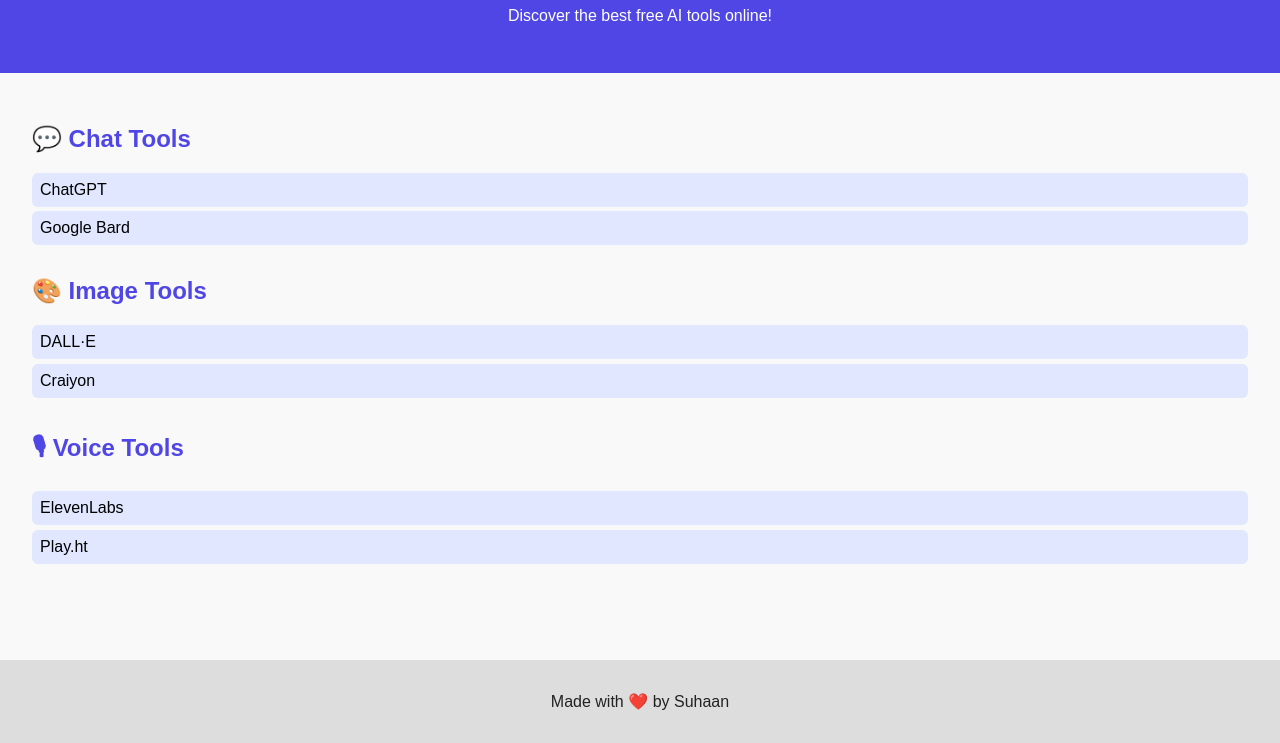
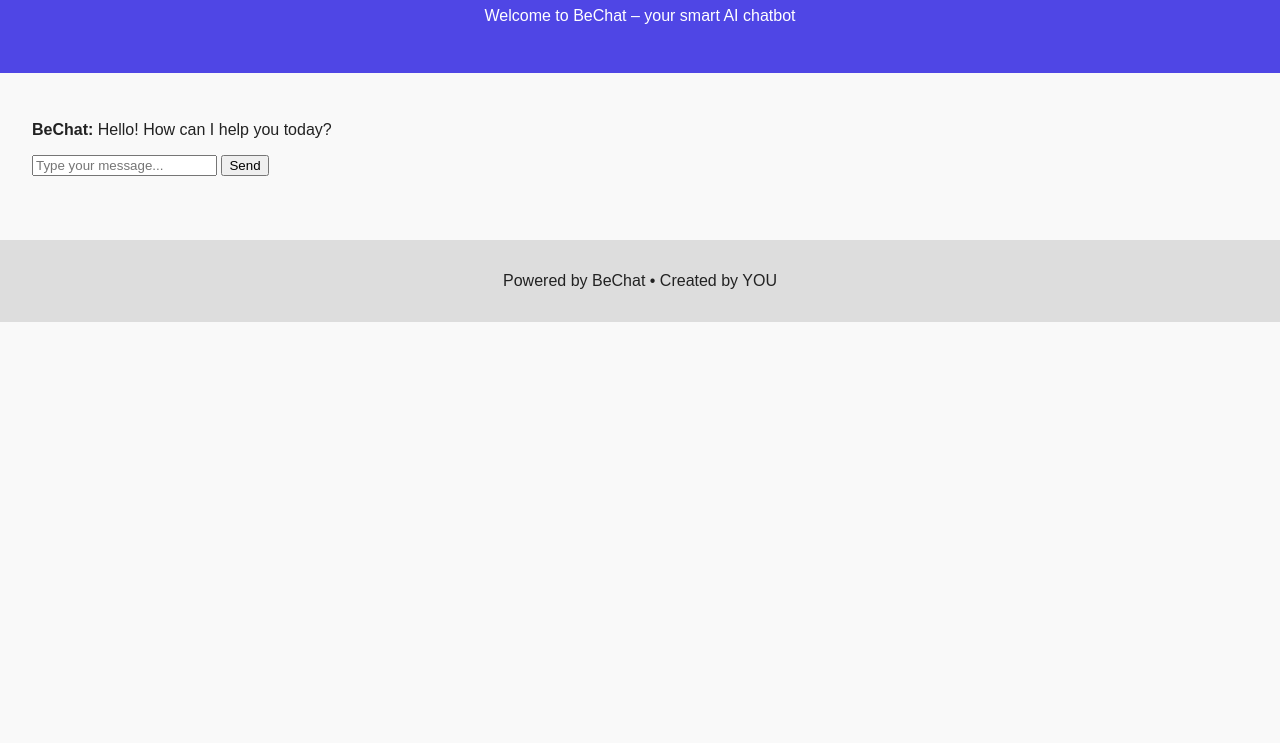
Before and after one commit to suhaan111223/my-ai-tools-site, a plain HTML site: page index.html in a window 1280 px wide. Shown: the part 106-849 px from the top of the page. After the commit the page ends 800 px from the top, so only its background shows below. Drawn offline with Linux system fonts and the light colour scheme.

Commit message:
index.html

```diff
--- a/index.html
+++ b/index.html
@@ -2,44 +2,57 @@
 <html lang="en">
 <head>
   <meta charset="UTF-8" />
-  <meta name="viewport" content="width=device-width, initial-scale=1.0" />
-  <title>My AI Tools</title>
+  <meta name="viewport" content="width=device-width, initial-scale=1.0"/>
+  <title>BEMAGE - BeChat AI</title>
   <link rel="stylesheet" href="style.css" />
 </head>
 <body>
   <header>
-    <h1>🔮 My AI Tools</h1>
-    <p>Discover the best free AI tools online!</p>
+    <h1>🤖 BEMAGE</h1>
+    <p>Welcome to BeChat – your smart AI chatbot</p>
   </header>
 
   <main>
-    <section class="tool">
-      <h2>💬 Chat Tools</h2>
-      <ul>
-        <li><a href="https://chat.openai.com" target="_blank">ChatGPT</a></li>
-        <li><a href="https://bard.google.com" target="_blank">Google Bard</a></li>
-      </ul>
-    </section>
-
-    <section class="tool">
-      <h2>🎨 Image Tools</h2>
-      <ul>
-        <li><a href="https://openai.com/dall-e" target="_blank">DALL·E</a></li>
-        <li><a href="https://www.craiyon.com" target="_blank">Craiyon</a></li>
-      </ul>
-    </section>
-
-    <section class="tool">
-      <h2>🎙 Voice Tools</h2>
-      <ul>
-        <li><a href="https://elevenlabs.io" target="_blank">ElevenLabs</a></li>
-        <li><a href="https://play.ht" target="_blank">Play.ht</a></li>
-      </ul>
+    <section class="chatbox">
+      <div id="chat-output">
+        <p><strong>BeChat:</strong> Hello! How can I help you today?</p>
+      </div>
+      <input type="text" id="user-input" placeholder="Type your message..." />
+      <button onclick="sendMessage()">Send</button>
     </section>
   </main>
 
   <footer>
-    <p>Made with ❤️ by Suhaan</p>
+    <p>Powered by BeChat • Created by YOU</p>
   </footer>
+
+  <script>
+    async function sendMessage() {
+      const input = document.getElementById("user-input");
+      const output = document.getElementById("chat-output");
+
+      const userMessage = input.value.trim();
+      if (!userMessage) return;
+
+      output.innerHTML += `<p><strong>You:</strong> ${userMessage}</p>`;
+      input.value = "";
+
+      output.innerHTML += `<p><strong>BeChat:</strong> <em>Typing...</em></p>`;
+      output.scrollTop = output.scrollHeight;
+
+      const res = await fetch('/api/chat', {
+        method: 'POST',
+        headers: { 'Content-Type': 'application/json' },
+        body: JSON.stringify({ message: userMessage })
+      });
+
+      const data = await res.json();
+      const botReply = data.reply;
+
+      const beChatResponse = `<p><strong>BeChat:</strong> ${botReply}</p>`;
+      output.innerHTML = output.innerHTML.replace(/<em>Typing\.\.\.<\/em>/, botReply);
+      output.scrollTop = output.scrollHeight;
+    }
+  </script>
 </body>
 </html>
```
